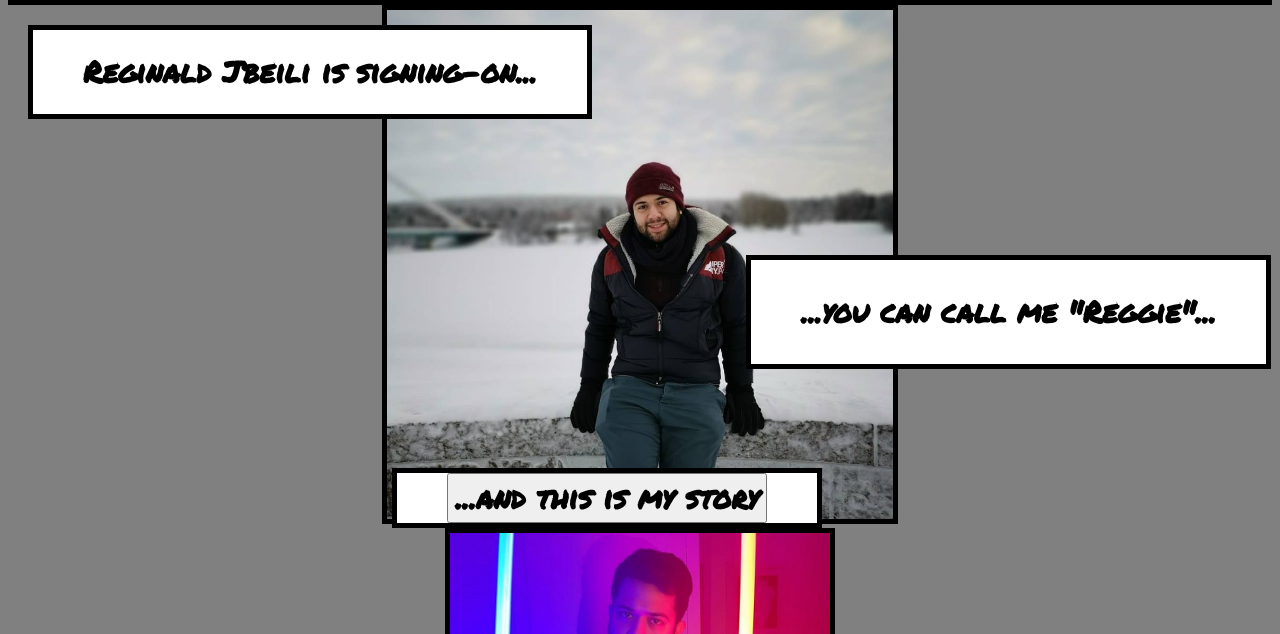
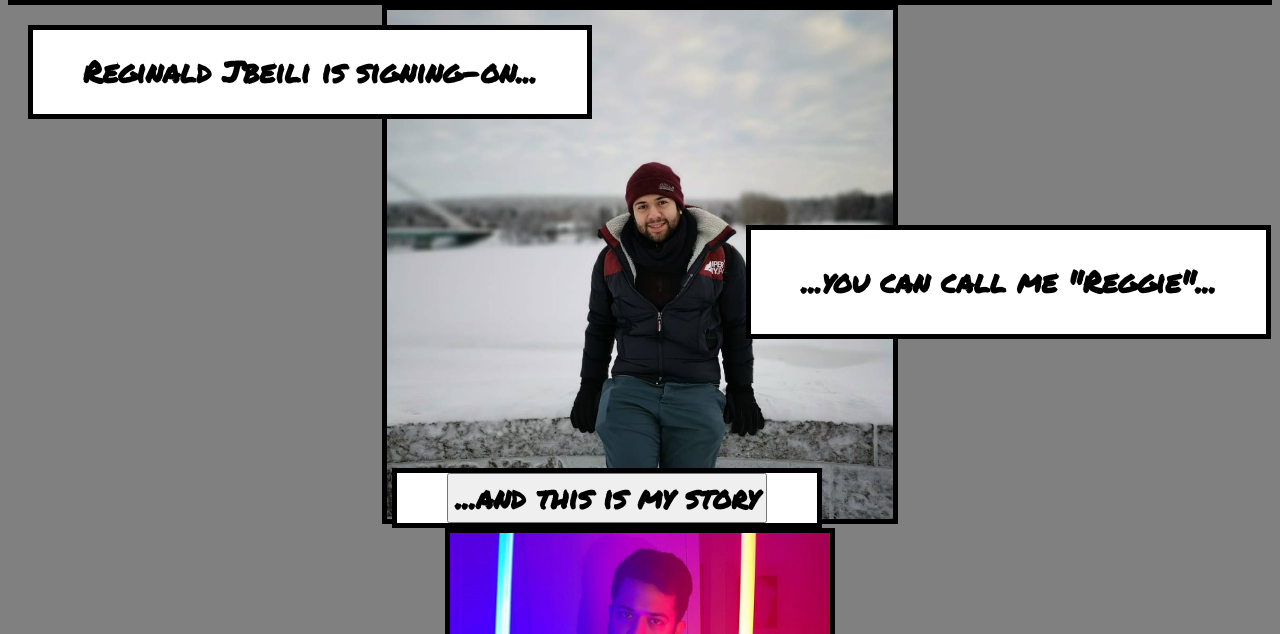
Before and after one commit to ReginaldJbeili/Reginald-Jbeili-Webpage, a plain HTML site: page index.html in a window 1280 px wide. Shown: the part 166-800 px from the top of the page. Drawn offline with Linux system fonts and the light colour scheme; a web font is replaced by a local one.

Commit message:
Finalised placement of main image text box

```diff
--- a/StyleSheet.css
+++ b/StyleSheet.css
@@ -50,7 +50,7 @@
 
 .text-block-middle-right {
   position: absolute;
-  top: 250px;
+  top: 220px;
   right: 1px;
 }
 
```
